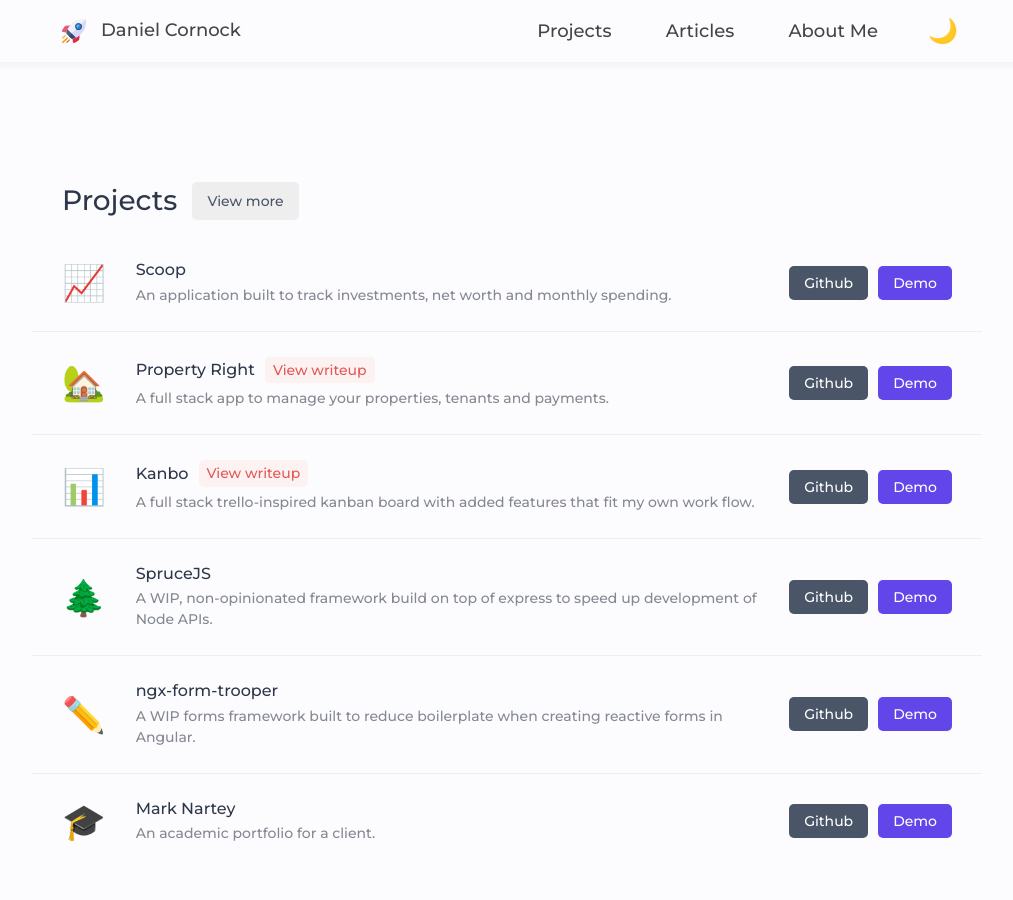
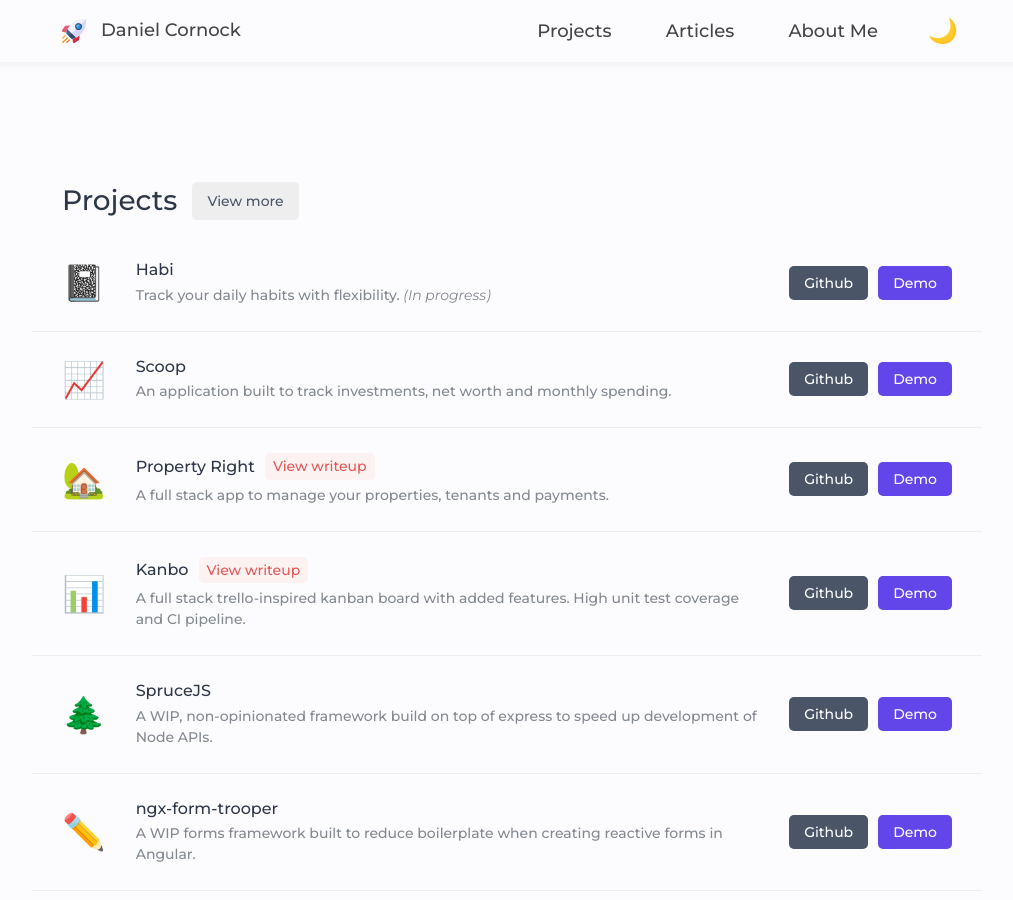
Before and after one commit to danielcornock/danielcornock.co.uk, a Jekyll site: the page built from index.md, in a window 1280 px wide and 900 px high, scrolled down 518 px. Shown: the whole window, without its empty margins (133-1146 px from the left). Built offline with Jekyll 4.4.1, drawn with Linux system fonts in a browser that asks for light colours; nearby versions of some CDN libraries.

Commit message:
Update latest projects

```diff
--- a/_data/projects.yml
+++ b/_data/projects.yml
@@ -1,4 +1,11 @@
 # Projects
+- name: Habi
+  description: Track your daily habits with flexibility. <i>(In progress)</i>
+  type: project
+  emoji: 📓
+  github: https://github.com/danielcornock/habi-ui
+  demo: https://habi-uk.netlify.app/
+
 - name: Scoop
   description: An application built to track investments, net worth and monthly spending.
   type: project
@@ -29,7 +36,7 @@
   demo: https://property-right-ui.herokuapp.com/
 
 - name: Kanbo
-  description: A full stack trello-inspired kanban board with added features that fit my own work flow.
+  description: A full stack trello-inspired kanban board with added features. High unit test coverage and CI pipeline.
   type: project
   writeup: projects/kanbo
   emoji: 📊
```
